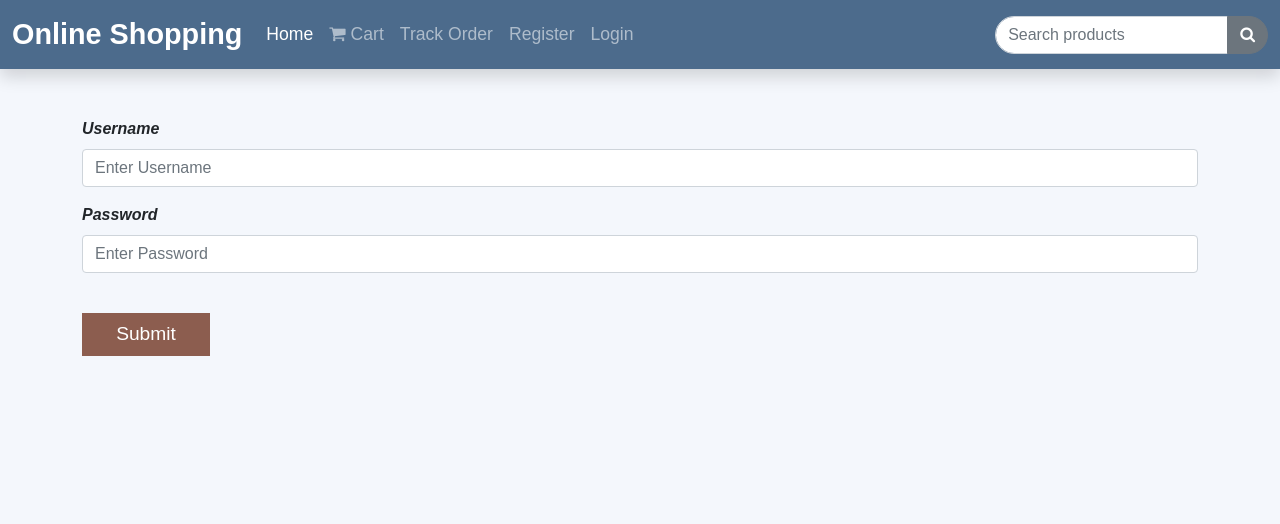
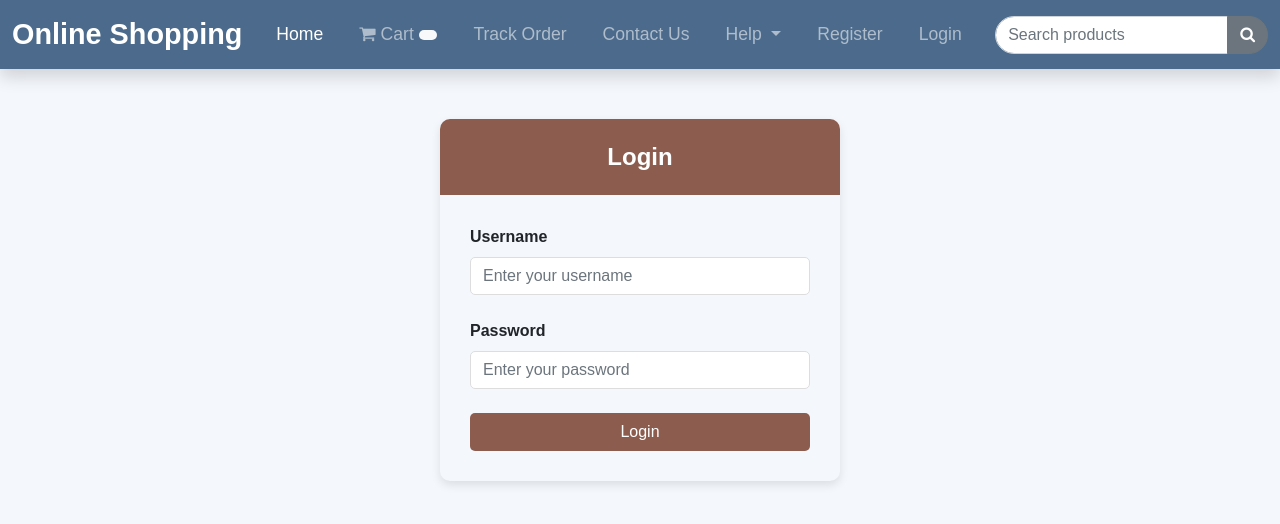
Before and after one commit to Brianfadi/Ecommerce, a Django app: page /login/ in a window 1280 px wide. Shown: the top 524 px of the page. Run offline with Django 5.2, Linux system fonts and the light colour scheme.

Commit message:
updated base.html to improve user experience

```diff
--- a/shop/templates/shop/base.html
+++ b/shop/templates/shop/base.html
@@ -11,7 +11,38 @@
     <title>{% block title %} {% endblock %}</title>
     <style>
         .navbar {
-            background-color: #8c5d4f;
+             .navbar-nav .nav-item {
+        margin: 0 10px;
+    }
+
+    /* Hover effect for links */
+    .nav-link {
+        transition: color 0.3s ease, background-color 0.3s ease;
+    }
+
+    .nav-link:hover {
+        color: #ffffff !important;
+        background-color: #3a536b;
+        border-radius: 5px;
+        padding: 5px 10px;
+    }
+
+    /* Hover effect for dropdown items */
+    .dropdown-menu .dropdown-item {
+        transition: color 0.3s ease, background-color 0.3s ease;
+    }
+
+    .dropdown-menu .dropdown-item:hover {
+        background-color: #3a536b;
+        color: lightblue;
+    }
+
+    /* Adjust cart badge for better alignment */
+    .badge {
+        font-size: 0.9rem;
+        top: -5px;
+        right: -10px;
+    }
         }
 
         body {
@@ -114,14 +145,16 @@
 
 <body style="background: #f4f7fc; font-family: 'Arial', sans-serif;">
 
-  <nav class="navbar navbar-expand-lg navbar-dark sticky-top shadow" style="background-color: #4C6B8C;">
+ <nav class="navbar navbar-expand-lg navbar-dark sticky-top shadow" style="background-color: #4C6B8C;">
     <div class="container-fluid">
         <!-- Brand Logo -->
         <a class="navbar-brand" href="/" style="font-size: 1.8rem; font-weight: bold;">Online Shopping</a>
+
         <!-- Toggler for Mobile -->
         <button class="navbar-toggler" type="button" data-bs-toggle="collapse" data-bs-target="#navbarContent" aria-controls="navbarContent" aria-expanded="false" aria-label="Toggle navigation">
             <span class="navbar-toggler-icon"></span>
         </button>
+
         <div class="collapse navbar-collapse" id="navbarContent">
             <!-- Left Aligned Links -->
             <ul class="navbar-nav me-auto mb-2 mb-lg-0">
@@ -131,13 +164,25 @@
                 <li class="nav-item">
                     <a class="nav-link" href="/cart/" style="font-size: 1.1rem; position: relative;">
                         <i class="fa fa-shopping-cart"></i> Cart
-                        <span class="badge bg-lightblue rounded-pill" id="cart-count" style="position: absolute; top: -5px; right: -15px; font-size: 0.8rem;">
+                        <span class="badge bg-light rounded-pill" id="cart-count">
                             {{ cartItems }}
                         </span>
                     </a>
                 </li>
                 <li class="nav-item">
                     <a class="nav-link" href="/tracker/" style="font-size: 1.1rem;">Track Order</a>
+                </li>
+                <li class="nav-item">
+                    <a class="nav-link" href="/contact/" style="font-size: 1.1rem;">Contact Us</a>
+                </li>
+                <li class="nav-item dropdown">
+                    <a class="nav-link dropdown-toggle" href="#" id="helpDropdown" role="button" data-bs-toggle="dropdown" aria-expanded="false" style="font-size: 1.1rem;">
+                        Help
+                    </a>
+                    <ul class="dropdown-menu" aria-labelledby="helpDropdown">
+                        <li><a class="dropdown-item" href="/faq/">FAQs</a></li>
+                        <li><a class="dropdown-item" href="/support/">Customer Support</a></li>
+                    </ul>
                 </li>
                 {% if not request.user.is_authenticated %}
                 <li class="nav-item">
@@ -147,17 +192,19 @@
                     <a class="nav-link" href="/login/" style="font-size: 1.1rem;">Login</a>
                 </li>
                 {% else %}
-                <li class="nav-item dropdown" style="background-color: #4C6B8C">
-                    <a class="nav-link dropdown-toggle" href="#" id="accountDropdown" role="button" data-bs-toggle="dropdown" aria-expanded="false" style="font-size: 1.1rem;" >
+                <li class="nav-item dropdown">
+                    <a class="nav-link dropdown-toggle" href="#" id="accountDropdown" role="button" data-bs-toggle="dropdown" aria-expanded="false" style="font-size: 1.1rem;">
                         {{ request.user }}
                     </a>
-                    <ul class="dropdown-menu" aria-labelledby="accountDropdown" style="background-color: #4C6B8C">
+                    <ul class="dropdown-menu" aria-labelledby="accountDropdown">
+                        <li><a class="dropdown-item" href="/profile/">My Profile</a></li>
                         <li><a class="dropdown-item" href="/change_password/">Change Password</a></li>
                         <li><a class="dropdown-item" href="/logout/">Logout</a></li>
                     </ul>
                 </li>
                 {% endif %}
             </ul>
+
             <!-- Right Aligned Search Bar -->
             <form class="d-flex" method="POST" action="/search/">
                 {% csrf_token %}
@@ -171,7 +218,6 @@
         </div>
     </div>
 </nav>
-
     {% block body %}
     {% endblock %}
 
--- a/shop/templates/shop/login.html
+++ b/shop/templates/shop/login.html
@@ -3,25 +3,73 @@
 {% block title %} Login {% endblock %}
 
 {% block css %}
+<style>
+    .login-card {
+        max-width: 400px;
+        margin: 50px auto;
+        box-shadow: 0 4px 10px rgba(0, 0, 0, 0.1);
+        border-radius: 10px;
+        overflow: hidden;
+    }
+
+    .login-card-header {
+        background-color: #8c5d4f;
+        color: white;
+        text-align: center;
+        padding: 20px;
+        font-size: 1.5rem;
+        font-weight: bold;
+    }
+
+    .login-card-body {
+        padding: 30px;
+    }
+
+    .login-form .form-control {
+        border-radius: 5px;
+        border: 1px solid #ddd;
+    }
+
+    .login-form .btn-login {
+        background-color: #8c5d4f;
+        color: white;
+        font-size: 1rem;
+        width: 100%;
+        border-radius: 5px;
+    }
+
+    .login-form .btn-login:hover {
+        background-color: #6b4a3d;
+    }
+</style>
 {% endblock %}
+
 {% block body %}
-<form method="POST">
+<div class="container mt-5">
+    <div class="login-card">
+        <div class="login-card-header">
+            Login
+        </div>
+        <div class="login-card-body">
+            <form method="POST" class="login-form">
                 {% csrf_token %}
-    <div class="container mt-5">
-        <div class="mb-3">
-            <label for="username" class="form-label"><i style="font-weight: bold;">Username</i></label>
-            <input type="text" class="form-control" id="username" name="username" placeholder="Enter Username">
+                <div class="mb-4">
+                    <label for="username" class="form-label"><strong>Username</strong></label>
+                    <input type="text" class="form-control" id="username" name="username" placeholder="Enter your username" required>
                 </div>
-        <div class="mb-3">
-            <label for="password" class="form-label"><i style="font-weight: bold;">Password</i></label>
-            <input type="password" class="form-control" id="password" name="password" placeholder="Enter Password">
+                <div class="mb-4">
+                    <label for="password" class="form-label"><strong>Password</strong></label>
+                    <input type="password" class="form-control" id="password" name="password" placeholder="Enter your password" required>
                 </div>
-        <br>
-        <input type="submit" value="Submit" class="btn" style="background-color: #8c5d4f; color: white; font-size: larger; width: 8rem;">
-
+                <div class="d-grid">
+                    <button type="submit" class="btn btn-login">Login</button>
                 </div>
             </form>
+        </div>
+    </div>
+</div>
 {% endblock %}
+
 {% block js %}
 <script>
     {% if alert %}
```
Also changed, not shown: db.sqlite3. Lines whose indentation alone changed are shown as unchanged.
